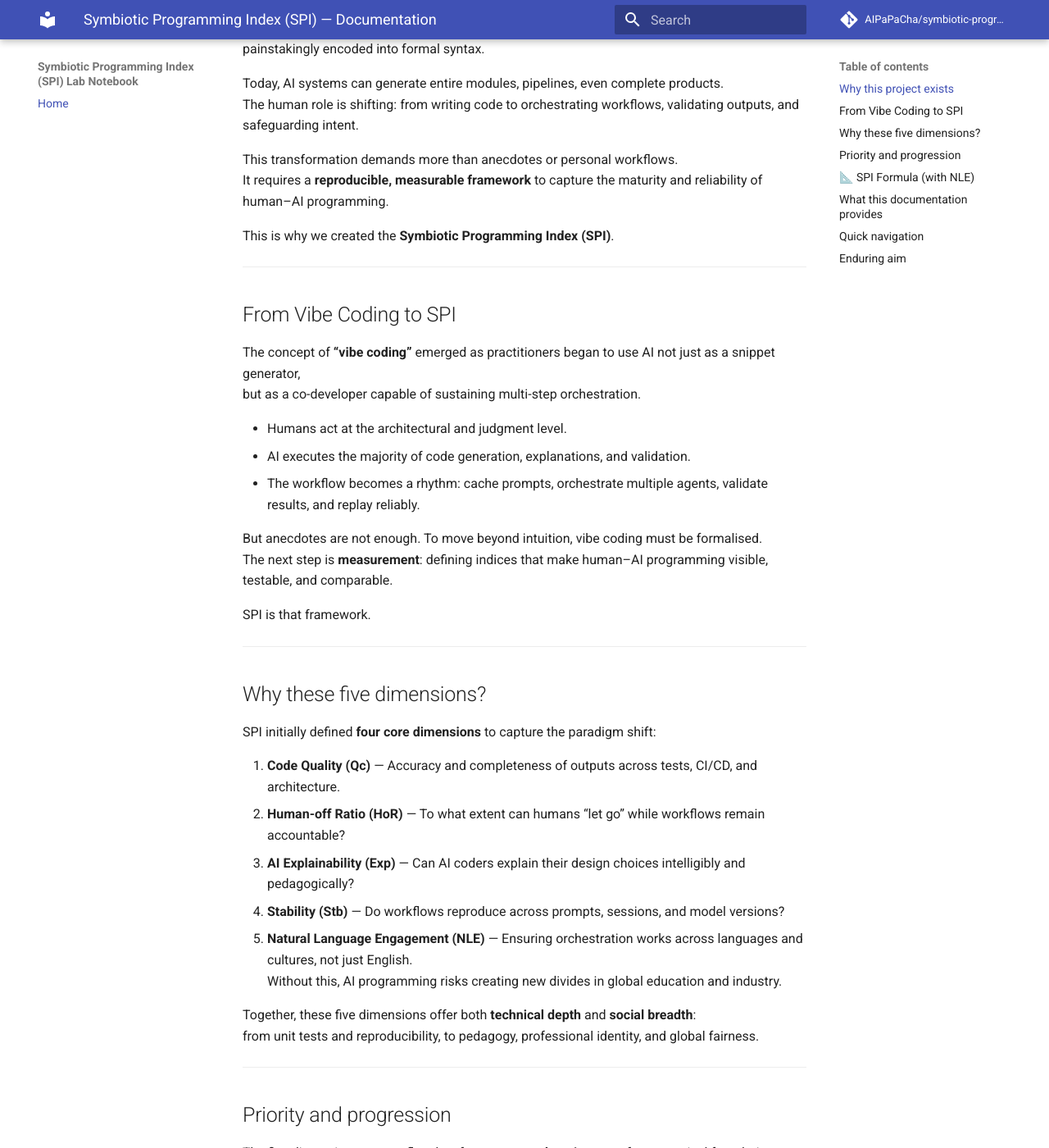
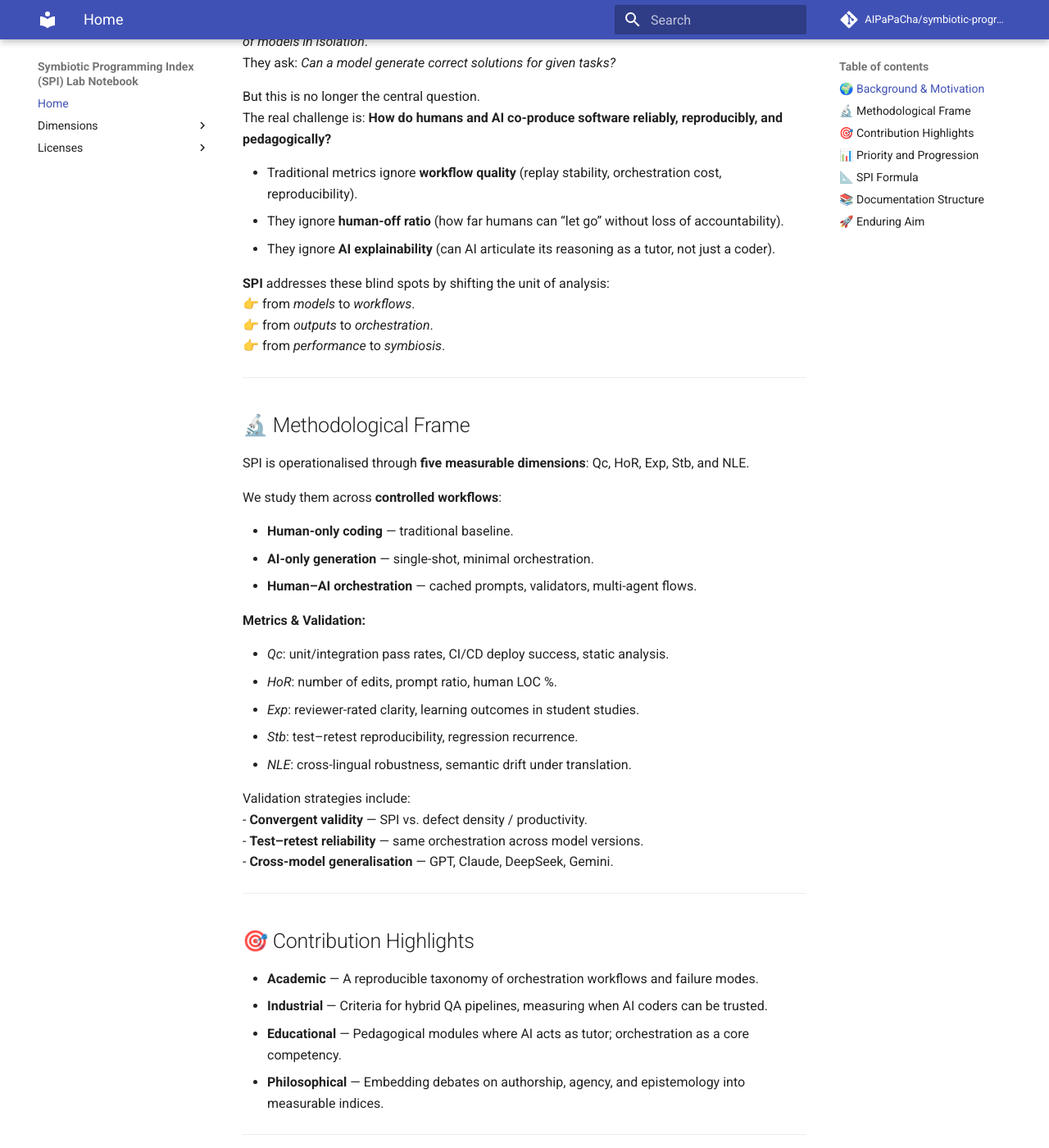
Before and after one commit to AIPaPaCha/symbiotic-programming-index, an MkDocs documentation site: the page built from docs/index.md, in a window 1280 px wide and 1400 px high, scrolled down 260 px. Shown: the whole window at 82% size. Built offline with MkDocs 1.6.1 and Material for MkDocs 9.7.7, drawn with Linux system fonts in a browser that asks for light colours; comment, search, counter and statistics services are not loaded; some of the changed text lies outside the part shown.

Commit message:
add few details

```diff
--- a/docs/index.md
+++ b/docs/index.md
@@ -1,113 +1,98 @@
----
-title: Symbiotic Programming Index (SPI) — Documentation
-version: 0.1
-lang: en
----
-
 # Symbiotic Programming Index (SPI)
-
-## Why this project exists
-
-The rise of large language models (LLMs) has unsettled one of the core assumptions of computer science:
-that programming is the act of human authorship, line by line, where logic and intention are painstakingly encoded into formal syntax.
-
-Today, AI systems can generate entire modules, pipelines, even complete products.
-The human role is shifting: from writing code to orchestrating workflows, validating outputs, and safeguarding intent.
-
-This transformation demands more than anecdotes or personal workflows.
-It requires a **reproducible, measurable framework** to capture the maturity and reliability of human–AI programming.
-
-This is why we created the **Symbiotic Programming Index (SPI)**.
 
 ---
 
-## From Vibe Coding to SPI
+## 🌍 Background & Motivation
 
-The concept of **“vibe coding”** emerged as practitioners began to use AI not just as a snippet generator,
-but as a co-developer capable of sustaining multi-step orchestration.
+Conventional benchmarks such as **CodeXGLUE**, **HumanEval**, and **MBPP** measure the *capabilities of models in isolation*.
+They ask: *Can a model generate correct solutions for given tasks?*
 
-- Humans act at the architectural and judgment level.
-- AI executes the majority of code generation, explanations, and validation.
-- The workflow becomes a rhythm: cache prompts, orchestrate multiple agents, validate results, and replay reliably.
+But this is no longer the central question.
+The real challenge is: **How do humans and AI co-produce software reliably, reproducibly, and pedagogically?**
 
-But anecdotes are not enough. To move beyond intuition, vibe coding must be formalised.
-The next step is **measurement**: defining indices that make human–AI programming visible, testable, and comparable.
+- Traditional metrics ignore **workflow quality** (replay stability, orchestration cost, reproducibility).
+- They ignore **human-off ratio** (how far humans can “let go” without loss of accountability).
+- They ignore **AI explainability** (can AI articulate its reasoning as a tutor, not just a coder).
 
-SPI is that framework.
+**SPI** addresses these blind spots by shifting the unit of analysis:
+👉 from *models* to *workflows*.
+👉 from *outputs* to *orchestration*.
+👉 from *performance* to *symbiosis*.
 
 ---
 
-## Why these five dimensions?
+## 🔬 Methodological Frame
 
-SPI initially defined **four core dimensions** to capture the paradigm shift:
+SPI is operationalised through **five measurable dimensions**: Qc, HoR, Exp, Stb, and NLE.
 
-1. **Code Quality (Qc)** — Accuracy and completeness of outputs across tests, CI/CD, and architecture.
-2. **Human-off Ratio (HoR)** — To what extent can humans “let go” while workflows remain accountable?
-3. **AI Explainability (Exp)** — Can AI coders explain their design choices intelligibly and pedagogically?
-4. **Stability (Stb)** — Do workflows reproduce across prompts, sessions, and model versions?
-5. **Natural Language Engagement (NLE)** — Ensuring orchestration works across languages and cultures, not just English.
-   Without this, AI programming risks creating new divides in global education and industry.
+We study them across **controlled workflows**:
 
-Together, these five dimensions offer both **technical depth** and **social breadth**:
-from unit tests and reproducibility, to pedagogy, professional identity, and global fairness.
+- **Human-only coding** — traditional baseline.
+- **AI-only generation** — single-shot, minimal orchestration.
+- **Human–AI orchestration** — cached prompts, validators, multi-agent flows.
+
+**Metrics & Validation:**
+
+- *Qc*: unit/integration pass rates, CI/CD deploy success, static analysis.
+- *HoR*: number of edits, prompt ratio, human LOC %.
+- *Exp*: reviewer-rated clarity, learning outcomes in student studies.
+- *Stb*: test–retest reproducibility, regression recurrence.
+- *NLE*: cross-lingual robustness, semantic drift under translation.
+
+Validation strategies include:
+- **Convergent validity** — SPI vs. defect density / productivity.
+- **Test–retest reliability** — same orchestration across model versions.
+- **Cross-model generalisation** — GPT, Claude, DeepSeek, Gemini.
 
 ---
 
-## Priority and progression
+## 🎯 Contribution Highlights
 
-The five dimensions are not flat; they form a **research staircase** — from practical foundations to deep societal impact:
-
-1. **Qc (Code Quality)** → the entry point. Without quality, nothing else matters.
-2. **HoR (Human-off Ratio)** → once quality is stable, measure how far humans can step back.
-3. **Exp (AI Explainability)** → with reduced intervention, demand that AI explains itself in ways humans can trust and learn from.
-4. **Stb (Stability)** → the maturity test. Workflows must remain reproducible across runs, contexts, and model versions.
-5. **NLE (Natural Language Engagement)** → the highest peak. True symbiosis must work across languages and cultures, avoiding an English-only bottleneck.
-
-In short:
-
-- **Qc + Stb** are the **industrial foundation** — making workflows reliable and trustworthy.
-- **HoR + Exp** are the **academic and philosophical breakthrough** — redefining the engineer’s role and AI’s epistemic value.
-- **NLE** is the **societal horizon** — ensuring global fairness and inclusivity in AI programming.
-
-This priority structure also reflects **analysis difficulty and depth**:
-from QC (low difficulty, mid depth) → HoR (moderate) → Exp (higher) → Stb (very high) → NLE (extreme).
-The first three are “visible mountains,” while Stb and NLE are “peaks in the clouds.”
-
-
----
-
-## 📐 SPI Formula (with NLE)
-
-We define the **Symbiotic Programming Index (SPI)** as a weighted combination of five dimensions:
-
-$$
-SPI = w_{Qc}\,Qc \;+\; w_{HoR}\,HoR \;+\; w_{Exp}\,Exp \;+\; w_{Stb}\,Stb \;+\; w_{NLE}\,NLE,
-\quad \text{s.t. } \sum w_i = 1,\; w_i \ge 0
-$$
-
-Where:
-
-- **$Qc$** — *Code Quality*: accuracy, completeness, maintainability
-- **$HoR$** — *Human-off Ratio*: extent to which humans can “let go” while workflows remain accountable
-- **$Exp$** — *Explainability*: clarity and pedagogical value of AI’s self-explanations
-- **$Stb$** — *Stability*: reproducibility across runs, sessions, and model versions
-- **$NLE$** — *Natural Language Engagement*: the effect of language, wording, or cross-lingual variation on quality and explainability
-
-The **weights ($w_i$)** are adjustable depending on context:
-- **Industrial settings** may emphasise $Qc$ and $Stb$
-- **Education** may emphasise $Exp$ and $HoR$
-- **Global fairness** highlights $NLE$
+- **Academic** — A reproducible taxonomy of orchestration workflows and failure modes.
+- **Industrial** — Criteria for hybrid QA pipelines, measuring when AI coders can be trusted.
+- **Educational** — Pedagogical modules where AI acts as tutor; orchestration as a core competency.
+- **Philosophical** — Embedding debates on authorship, agency, and epistemology into measurable indices.
 
 ---
 
 
-## What this documentation provides
+## 📊 Priority and Progression
 
-This repository is structured to provide both **narrative** and **methodology**:
+The five SPI dimensions do not carry equal weight at all times.
+They form a **research staircase** — from practical foundations to higher-order challenges:
 
-- **Drafts and Licenses**
-  - [v0.1 Draft](./v_01.md) — snapshot of the original proposal
-  - [License](./license.md) — sharing and citation rules
+1. **Qc (Code Quality)** → the entry point. Without quality, nothing else matters.
+2. **HoR (Human-off Ratio)** → once quality is reliable, measure how far humans can step back.
+3. **Exp (Explainability)** → with reduced human intervention, demand that AI explains itself intelligibly.
+4. **Stb (Stability)** → the maturity test: workflows must remain reproducible across runs, contexts, and model versions.
+5. **NLE (Natural Language Engagement)** → the societal horizon: true symbiosis must work across languages and cultures.
+
+**Grouping:**
+- **Qc + Stb** → the **industrial foundation**, ensuring reliability and trustworthiness.
+- **HoR + Exp** → the **academic and philosophical breakthrough**, redefining the role of engineers and AI’s epistemic value.
+- **NLE** → the **societal horizon**, preventing an English-only bottleneck and enabling global inclusivity.
+
+This priority ordering also mirrors **analysis difficulty and depth**:
+from **Qc (low difficulty, mid depth)** → **HoR (moderate)** → **Exp (high)** → **Stb (very high)** → **NLE (extreme)**.
+The first three are “visible mountains,” while Stb and NLE remain “peaks in the clouds.”
+
+---
+
+## 📐 SPI Formula
+
+$$
+\text{SPI}=\; w_{Qc}\,Qc + w_{HoR}\,HoR + w_{Exp}\,Exp + w_{Stb}\,Stb + w_{NLE}\,NLE,\quad
+\text{s.t. } \sum_i w_i = 1,\; w_i \ge 0
+$$
+
+Weights $w_i$ adapt to context:
+- Industry → emphasise $Qc$ + $Stb$
+- Education → emphasise $HoR$ + $Exp$
+- Global fairness → emphasise $NLE$
+
+---
+
+## 📚 Documentation Structure
 
 - **Dimensions**
   - [Code Quality (Qc)](./qc/index.md)
@@ -116,25 +101,18 @@ This repository is structured to provide both **narrative** and **methodology**:
   - [Stability (Stb)](./stb/index.md)
   - [Natural Language Engagement (NLE)](./nle/index.md)
 
+- **Licenses**
+  - [License](./license.md) — sharing and citation rules
 
 ---
 
-## Quick navigation
+## 🚀 Enduring Aim
 
-- **Getting started** → Begin with the [v0.1 Draft](./v_01.md)
-- **Research details** → Dive into [Methodology](./qc/methodology.md) and other dimension folders
-- **Community use** → Cite SPI, contribute references, or use datasets under the [License](./license.md)
+SPI is not just about *faster coding*.
+It is about **redefining the act of programming itself**:
 
----
+- From authorship to orchestration.
+- From isolated benchmarks to reproducible indices.
+- From intuition to science.
 
-## Enduring aim
-
-SPI is not about faster coding.
-It is about **rethinking the nature of programming itself**:
-
-- From authorship to orchestration
-- From snippets to workflows
-- From isolated benchmarks to reproducible indices
-
-Our aim is to build a **visible, teachable, and reproducible foundation** for software engineering in the era of AI —
-a framework that can be tested, taught, and trusted.
+Our aim is to establish a **visible, teachable, and reproducible foundation** for software engineering in the AI era.
--- /dev/null
+++ b/docs/javascripts/mathjax.js
@@ -0,0 +1,11 @@
+window.MathJax = {
+    tex: {
+      inlineMath: [["\\(", "\\)"], ["$", "$"]],
+      displayMath: [["\\[", "\\]"], ["$$", "$$"]],
+      processEscapes: true,
+      tags: "none"
+    },
+    options: {
+      skipHtmlTags: ["script", "noscript", "style", "textarea", "pre", "code"]
+    }
+  };
--- a/mkdocs.yml
+++ b/mkdocs.yml
@@ -31,9 +31,24 @@ markdown_extensions:
   - pymdownx.highlight
   - pymdownx.tasklist
   - pymdownx.superfences
+  - pymdownx.arithmatex:
+      generic: true
+
+extra_javascript:
+  - javascripts/mathjax.js
+  - https://polyfill.io/v3/polyfill.min.js?features=es6
+  - https://cdn.jsdelivr.net/npm/mathjax@3/es5/tex-mml-chtml.js
 
 plugins:
   - search
 
 nav:
   - Home: index.md
+  - Dimensions:
+      - Code Quality (Qc): qc/index.md
+      - Human-off Ratio (HoR): hor/index.md
+      - AI Explainability (Exp): exp/index.md
+      - Stability (Stb): stb/index.md
+      - Natural Language Engagement (NLE): nle/index.md
+  - Licenses:
+      - License: license.md
```
Also changed, not shown: README.md (+1 -18 lines), docs/exp/index.md (+20 -0 lines), docs/hor/index.md (+58 -0 lines), docs/nle/index.md (+20 -0 lines), docs/qc/index.md (+37 -0 lines), docs/stb/index.md (+20 -0 lines), docs/v_01.md (deleted).
